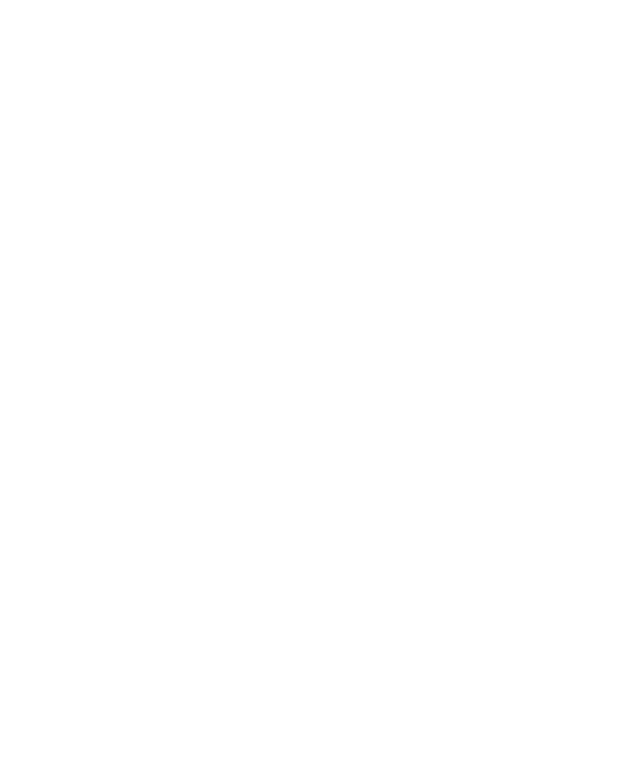
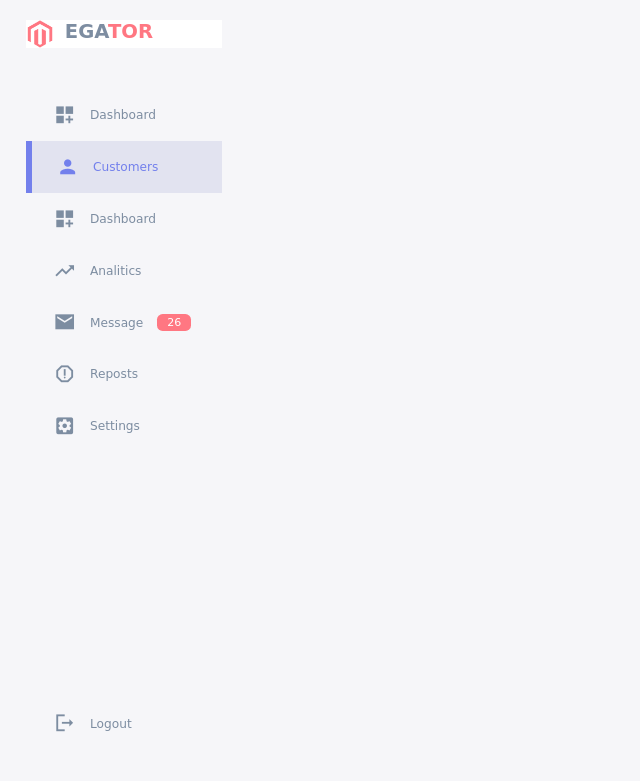
Before and after one commit to viktor-rumiievskyi/Responsive-Admin-Dashboard, a plain HTML site: page index.html in a window 1280 px wide. Shown: the whole page, without its empty margins (0-640 px from the left). Drawn offline with Linux system fonts and the light colour scheme; a web font is replaced by a local one.

Commit message:
Made a sidebar

```diff
--- a/css/style.css
+++ b/css/style.css
@@ -0,0 +1,218 @@
+:root {
+	--color-primary: #7380ec;
+	--color-danger: #ff7782;
+	--color-success: #42f1b6;
+	--color-warning: #ffbb55;
+	--color-white: #fff;
+	--color-info-dark: #7d8da1;
+	--color-info-light: #dce1eb;
+	--color-dark: #363949;
+	--color-light: rgba(132, 139, 200, 0.18);
+	--color-primary-variant: #111e88;
+	--color-dark-variant: #677483;
+	--color-background: #f6f6f9;
+
+	--card-border-radius: 2rem;
+	--border-radius-1: 0.4rem;
+	--border-radius-2: 0.8rem;
+	--border-radius-3: 1.2rem;
+
+	--card-padding: 1.8rem;
+	--padding-1: 1.2rem;
+
+	--box-shadown: 0 2rem 3rem var(--color-light);
+}
+
+* {
+	margin: 0;
+	padding: 0;
+	outline: 0;
+	appearance: none;
+	border: 0;
+	text-decoration: none;
+	list-style: none;
+	box-sizing: border-box;
+}
+
+html {
+	font-size: 14px;
+}
+
+body {
+	width: 100vw;
+	height: 10vh;
+	font-family: 'Tilt Neon', cursive;
+	font-size: 0.88rem;
+	background: var(--color-background);
+	user-select: none;
+	overflow-x: hidden;
+}
+
+.container {
+	display: grid;
+	width: 96%;
+	margin: 0 auto;
+	gap: 1.8rem;
+	grid-template-columns: 14rem auto 28rem;
+}
+
+a {
+	color: var(--color-dark);
+}
+
+img {
+	display: block;
+	width: 100%;
+}
+
+h1 {
+	font-weight: 800;
+	font-size: 1.8rem;
+}
+
+h2 {
+	font-size: 1.4rem;
+}
+
+h3 {
+	font-size: 0.87rem;
+}
+
+h4 {
+	font-size: 0.8rem;
+}
+
+h5 {
+	font-size: 0.77rem;
+}
+
+small {
+	font-size: 0.75rem;
+}
+
+.profile-photo {
+	width: 2.8rem;
+}
+
+.text-muted {
+	color: var(--color-info-dark);
+}
+
+p {
+	color: var(--color-dark-variant);
+}
+
+b {
+	color: var(--color-dark);
+}
+
+.primary {
+	color: var(--color-primary);
+}
+
+.danger {
+	color: var(--color-danger);
+}
+
+.success {
+	color: var(--color-success);
+}
+
+.warning {
+	color: var(--color-warning);
+}
+
+aside {
+	height: 100vh;
+}
+
+aside .top {
+	background: white;
+	display: flex;
+	align-items: center;
+	justify-content: space-between;
+	margin-top: 1.4rem;
+}
+
+aside .logo {
+	display: flex;
+	gap: 0.8rem;
+}
+
+aside .logo img {
+	width: 2rem;
+	height: 2rem;
+}
+
+aside .close {
+	display: none;
+}
+
+aside .sidebar {
+	display: flex;
+	flex-direction: column;
+	height: 86vh;
+	position: relative;
+	top: 3rem;
+}
+
+
+aside h3 {
+	font-weight: 500;
+}
+
+aside .sidebar a {
+	display: flex;
+	color: var(--color-info-dark);
+	margin-left: 2rem;
+	gap: 1rem;
+	align-items: center;
+	position: relative;
+	height: 3.7rem;
+	transition: all 300ms ease;
+}
+
+aside .sidebar a span {
+	font-size: 1.6rem;
+	transition: all 300ms ease;
+}
+
+aside .sidebar a:last-child {
+	position: absolute;
+	bottom: 2rem;
+	width: 100%;
+}
+
+aside .sidebar a.active {
+	background-color: var(--color-light);
+	color: var(--color-primary);
+	margin-left: 0;
+}
+
+aside .sidebar a.active:before {
+	content: "";
+	width: 6px;
+	height: 100%;
+	background: var(--color-primary);
+}
+
+aside .sidebar a.active span {
+	color: var(--color-primary);
+	margin-left: calc(1rem - 3px);
+}
+
+aside .sidebar a:hover {
+	color: var(--color-primary);
+}
+
+aside .sidebar a:hover span {
+	margin-left: 1rem;
+}
+
+aside .sidebar .message-count {
+	background: var(--color-danger);
+	color: var(--color-white);
+	padding: 2px 10px;
+	font-size: 11px;
+	border-radius: var(--border-radius-1);
+}
--- a/index.html
+++ b/index.html
@@ -4,11 +4,61 @@
 	<meta charset="UTF-8">
 	<meta http-equiv="X-UA-Compatible" content="IE=edge">
 	<meta name="viewport" content="width=device-width, initial-scale=1.0">
-	<link href="https://fonts.googleapis.com/icon?family=Material+Icons" rel="stylesheet">
+	<link href="https://fonts.googleapis.com/icon?family=Material+Icons+Sharp" rel="stylesheet">
+	<link rel="preconnect" href="https://fonts.googleapis.com">
+	<link rel="preconnect" href="https://fonts.gstatic.com" crossorigin>
+	<link href="https://fonts.googleapis.com/css2?family=Tilt+Neon&display=swap" rel="stylesheet">
 	<link rel="stylesheet" href="css/style.css">
 	<title>Document</title>
 </head>
 <body>
-
+	<div class="container">
+		<aside>
+			<div class="top">
+				<div class="logo">
+					<img src="img/logo.png" alt="">
+					<h2 class="text-muted">EGA<span class="danger">TOR</span></h2>
+				</div>
+				<div class="close" id="close-btn">
+					<span class="material-icons-sharp">close</span>
+				</div>
+			</div>
+			<div class="sidebar">
+				<a href="#">
+					<span class="material-icons-sharp">dashboard_customize</span>
+					<h3>Dashboard</h3>
+				</a>
+				<a href="#" class="active">
+					<span class="material-icons-sharp">person</span>
+					<h3>Customers</h3>
+				</a>
+				<a href="#">
+					<span class="material-icons-sharp">dashboard_customize</span>
+					<h3>Dashboard</h3>
+				</a>
+				<a href="#">
+					<span class="material-icons-sharp">trending_up</span>
+					<h3>Analitics</h3>
+				</a>
+				<a href="#">
+					<span class="material-icons-sharp">email</span>
+					<h3>Message</h3>
+					<span class="message-count">26</span>
+				</a>
+				<a href="#">
+					<span class="material-icons-sharp">report_gmailerrorred</span>
+					<h3>Reposts</h3>
+				</a>
+				<a href="#">
+					<span class="material-icons-sharp">settings_applications</span>
+					<h3>Settings</h3>
+				</a>
+				<a href="#">
+					<span class="material-icons-sharp">logout</span>
+					<h3>Logout</h3>
+				</a>
+			</div>
+		</aside>
+	</div>
 </body>
 </html>
```
